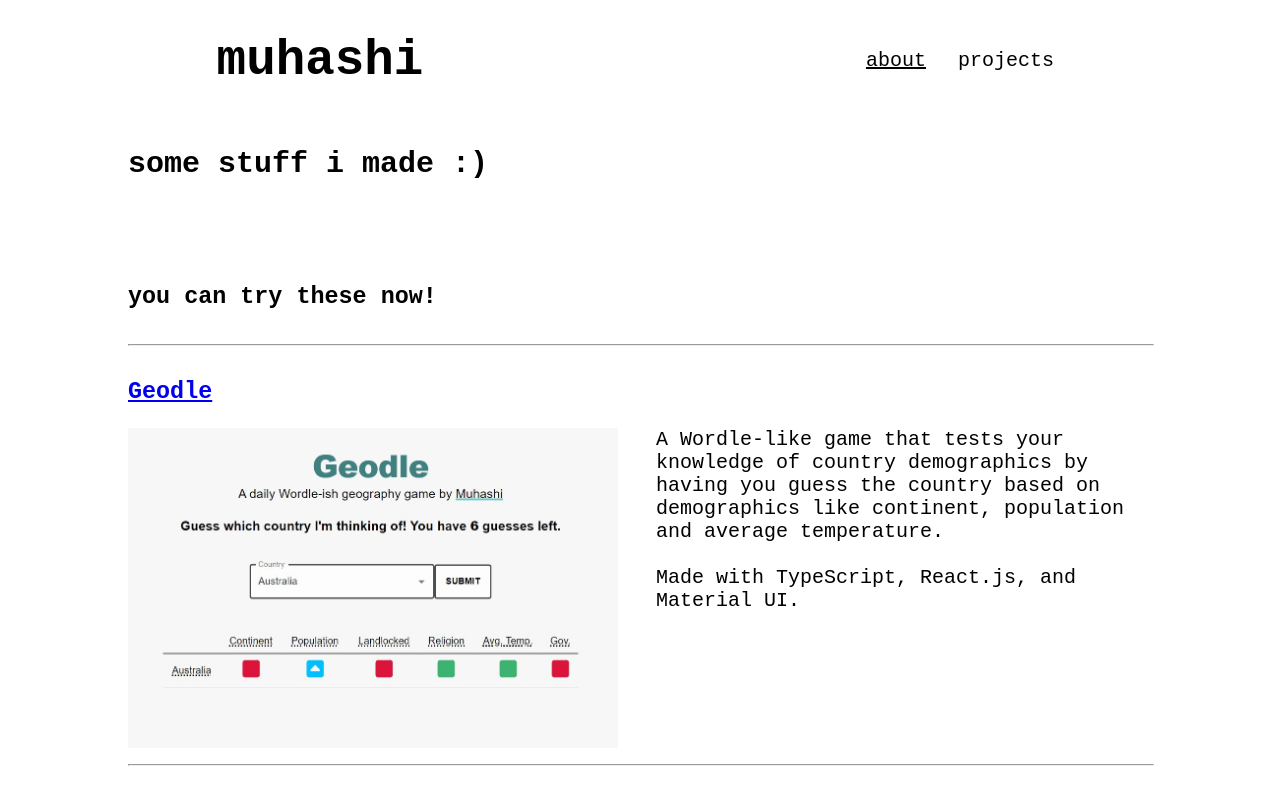
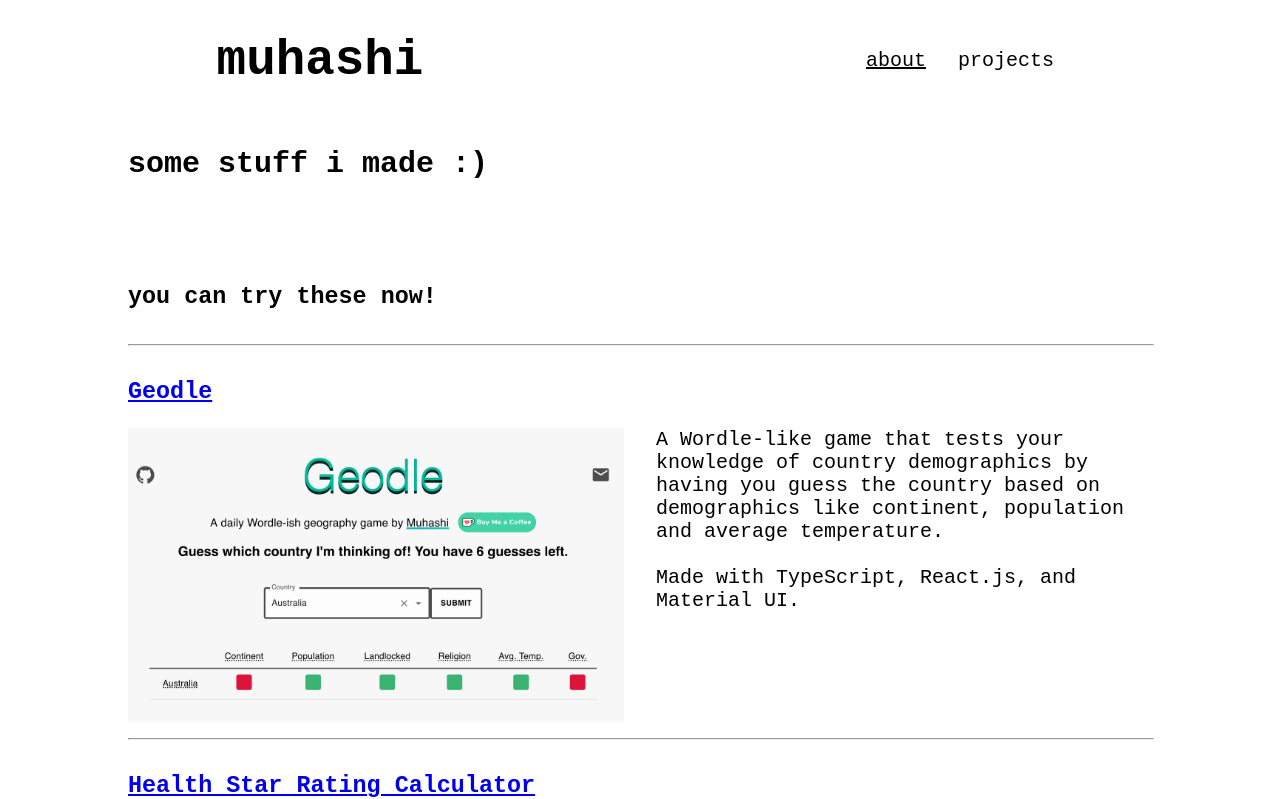
Before and after one commit to muhashi/muhashi.github.io, a SvelteKit app: page /projects in a window 1280 px wide. Shown: the top 799 px of the page. Built offline with nearby package versions, Linux system fonts and the light colour scheme.

Commit message:
Update Geodle screenshot

```diff
--- a/src/routes/projects/Projects.svelte
+++ b/src/routes/projects/Projects.svelte
@@ -13,7 +13,7 @@
       name="Geodle"
       href="https://geodle.me"
       description="A Wordle-like game that tests your knowledge of country demographics by having you guess the country based on demographics like continent, population and average temperature.<br><br>Made with TypeScript, React.js, and Material UI. "
-      imageFile="geodle.jpg"
+      imageFile="geodle.png"
       imageAlt="Screenshot of Geodle"
     />
 <!--
```
Also changed, not shown: static/geodle.jpg (deleted), static/geodle.png (added).
